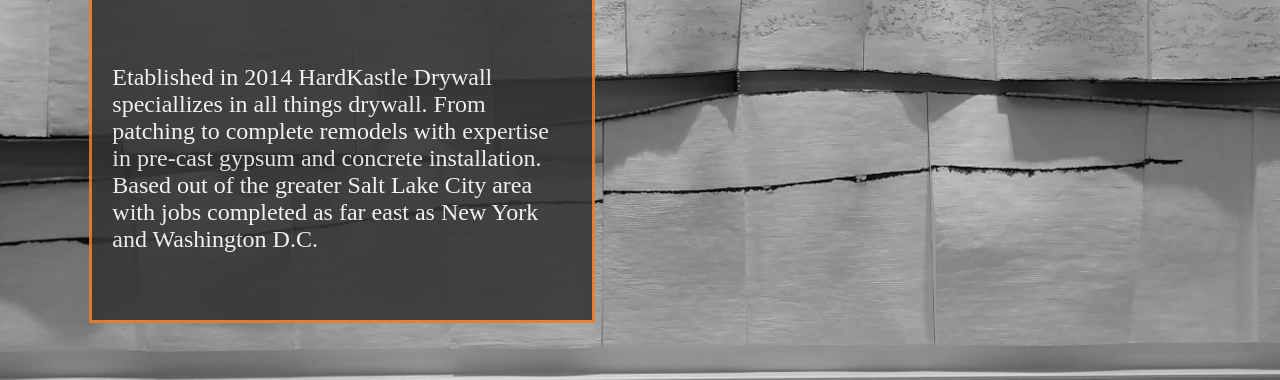
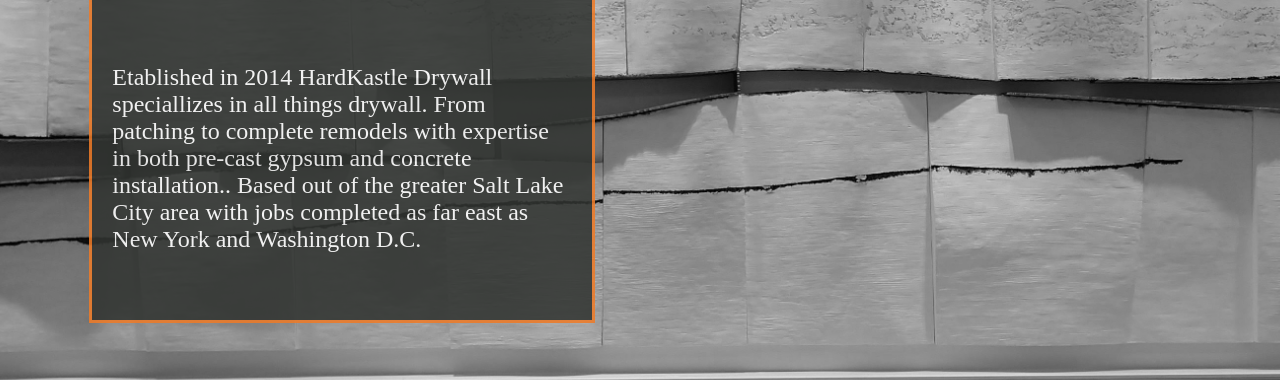
Before and after one commit to maaicle/hardkastle-drywall, a website: page client/index.html in a window 1280 px wide. Shown: the part 385-765 px from the top of the page. Drawn offline with Linux system fonts and the light colour scheme.

Commit message:
updated intro

```diff
--- a/client/index.html
+++ b/client/index.html
@@ -20,7 +20,7 @@
                 <h1>Applying Design to Structure</h1>
                 <p>
                     Etablished in 2014 HardKastle Drywall speciallizes in all things drywall.
-                    From patching to complete remodels with expertise in pre-cast gypsum and concrete installation.
+                    From patching to complete remodels with expertise in both pre-cast gypsum and concrete installation..
                     Based out of the greater Salt Lake City area with jobs completed as far east as New York and Washington D.C.
                 </p>
             </div>
```
